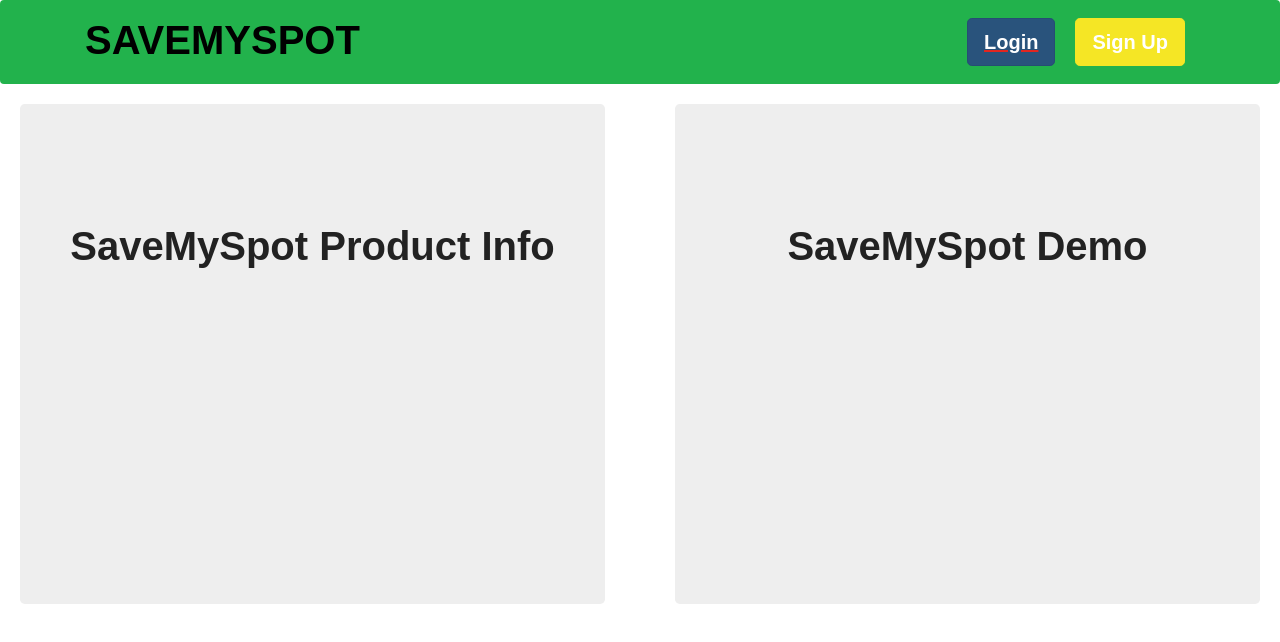
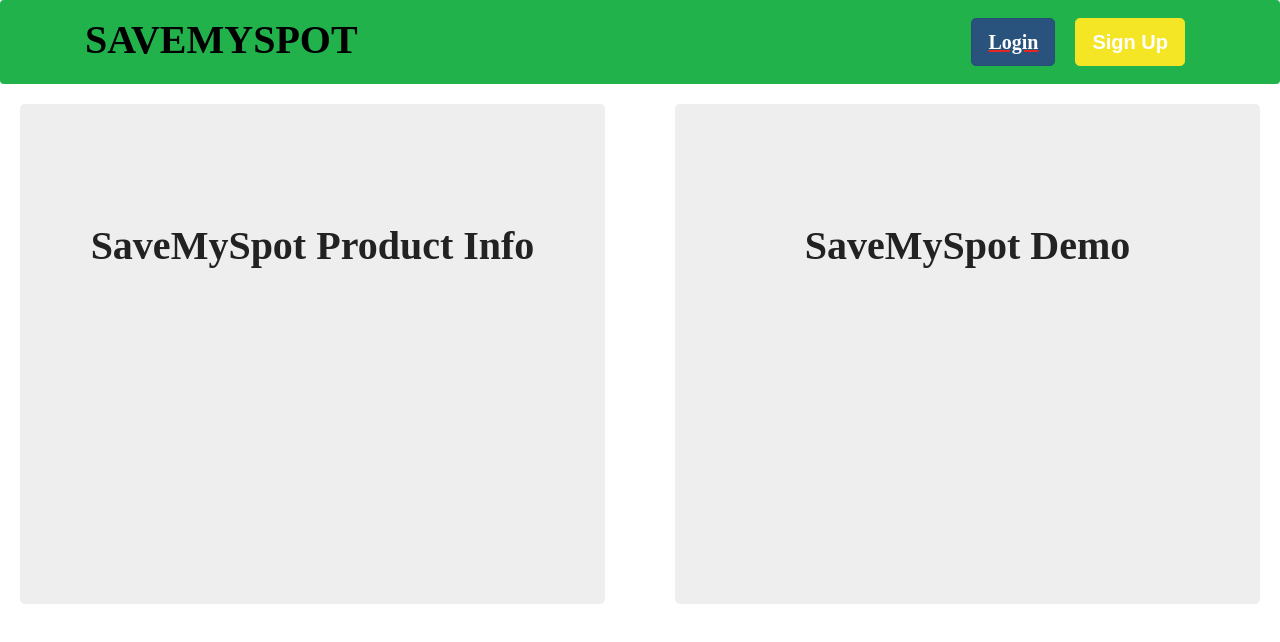
Before and after one commit to Chrsgauthier5/SaveMySpot, a React (Create React App) app in the folder client/: page / in a window 1280 px wide. In both pictures the pointer is over the button "Login". Shown: the top 642 px of the page. Built offline with nearby package versions, Linux system fonts and the light colour scheme; a web font is replaced by a local one.

Commit message:
googlefonts

```diff
--- a/client/src/components/Nav/style.css
+++ b/client/src/components/Nav/style.css
@@ -1,3 +1,12 @@
 button {
     margin: 10px;
 }
+
+button:hover {
+    color:black;
+    font-family: 'Righteous', cursive;
+}
+
+h1 {
+    font-family: 'Permanent Marker', 'cursive';
+}
--- a/client/src/index.css
+++ b/client/src/index.css
@@ -3,3 +3,5 @@ body {
   padding: 0;
   font-family: sans-serif;
 }
+
+@import url('https://fonts.googleapis.com/css?family=Permanent+Marker|Righteous|Shadows+Into+Light');
```
